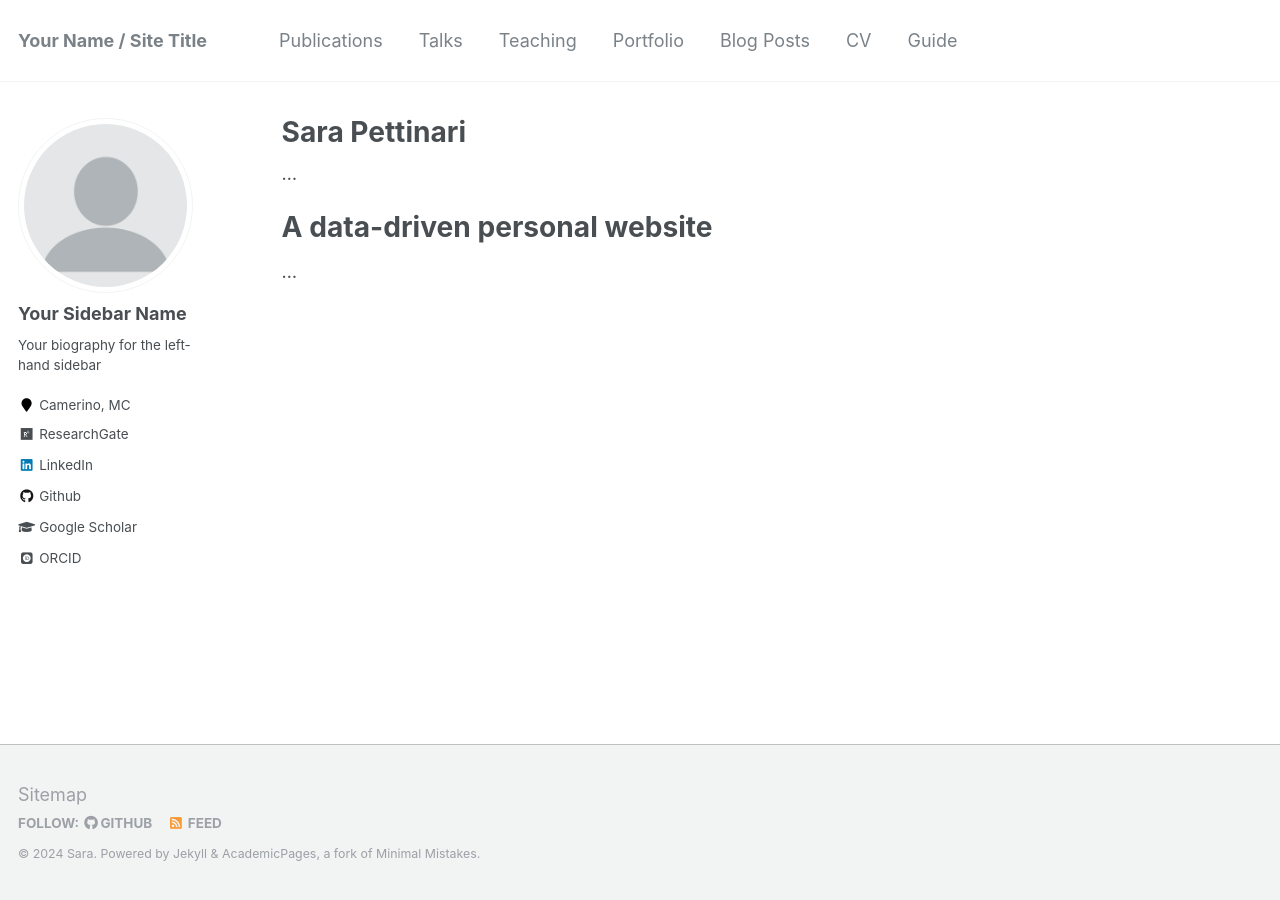
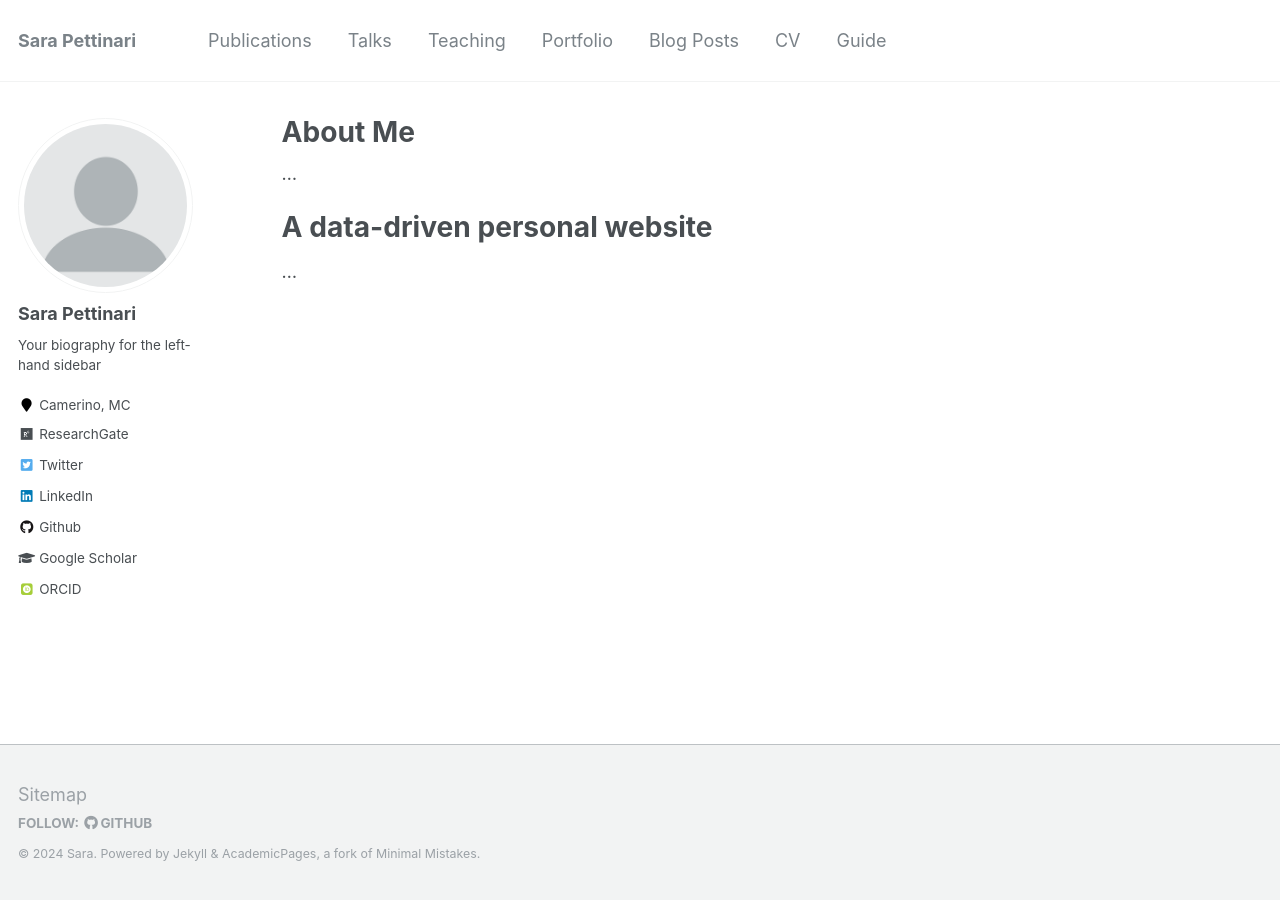
Before and after one commit to SaraPettinari/SaraPettinari.github.io, a Jekyll site: the page built from _index/about.md, in a window 1280 px wide. Built offline with Jekyll 4.4.1, drawn with Linux system fonts in a browser that asks for light colours; some web fonts are replaced.

Commit message:
[update] information

```diff
--- a/_config.yml
+++ b/_config.yml
@@ -7,7 +7,7 @@
 
 # Site Settings
 locale                   : "en-US"
-title                    : "Your Name / Site Title"
+title                    : "Sara Pettinari"
 title_separator          : "-"
 name                     : &name "Sara"
 description              : &description "personal description"
@@ -80,7 +80,7 @@ analytics:
 
 # Site Author
 author:
-  name             : "Your Sidebar Name"
+  name             : "Sara Pettinari"
   avatar           : "profile.png"
   bio              : "Your biography for the left-hand sidebar"
   location         : "Camerino, MC"
@@ -102,14 +102,14 @@ author:
   instagram        :
   impactstory      : #"https://profiles.impactstory.org/u/xxxx-xxxx-xxxx-xxxx"
   lastfm           :
-  linkedin         : "https://www.linkedin.com/in/sara-pettinari-9a01a5161/"
+  linkedin         : "sara-pettinari-9a01a5161/"
   orcid            : "https://orcid.org/0000-0002-5548-9806"
   pinterest        :
   soundcloud       :
   stackoverflow    : # http://stackoverflow.com/users/123456/username
   steam            :
   tumblr           :
-  twitter          : #"replacethistwitterhandle"
+  twitter          : "sara_pettinari"
   vine             :
   weibo            :
   xing             :
--- a/_includes/author-profile.html
+++ b/_includes/author-profile.html
@@ -110,7 +110,7 @@
         <li><a href="{{ author.pubmed }}"><i class="ai ai-pubmed-square ai-fw"></i> PubMed</a></li>
       {% endif %}
       {% if author.orcid %}
-        <li><a href="{{ author.orcid }}"><i class="ai ai-orcid-square ai-fw"></i> ORCID</a></li>
+        <li><a href="{{ author.orcid }}"><i class="ai ai-orcid-square ai-fw" style="color: #a6ce39;"></i> ORCID</a></li>
       {% endif %}
       {% if author.impactstory %}
         <li><a href="{{ author.impactstory }}"><i class="ai ai-impactstory ai-fw"></i> Impactstory</a></li>
--- a/_includes/footer.html
+++ b/_includes/footer.html
@@ -17,7 +17,7 @@
     {% if site.author.bitbucket %}
       <li><a href="http://bitbucket.org/{{ site.author.bitbucket }}"><i class="fab fa-bitbucket" aria-hidden="true"></i> Bitbucket</a></li>
     {% endif %}
-    <li><a href="{% if site.atom_feed.path %}{{ site.atom_feed.path }}{% else %}{{ base_path }}/feed.xml{% endif %}"><i class="fa fa-fw fa-rss-square" aria-hidden="true"></i> {{ site.data.ui-text[site.locale].feed_label | default: "Feed" }}</a></li>
+    <!--<li><a href="{% if site.atom_feed.path %}{{ site.atom_feed.path }}{% else %}{{ base_path }}/feed.xml{% endif %}"><i class="fa fa-fw fa-rss-square" aria-hidden="true"></i> {{ site.data.ui-text[site.locale].feed_label | default: "Feed" }}</a></li>-->
   </ul>
 </div>
 
--- a/_index/about.md
+++ b/_index/about.md
@@ -1,6 +1,6 @@
 ---
 permalink: /
-title: "Sara Pettinari"
+title: "About Me"
 author_profile: true
 redirect_from:
   - /about/
```
